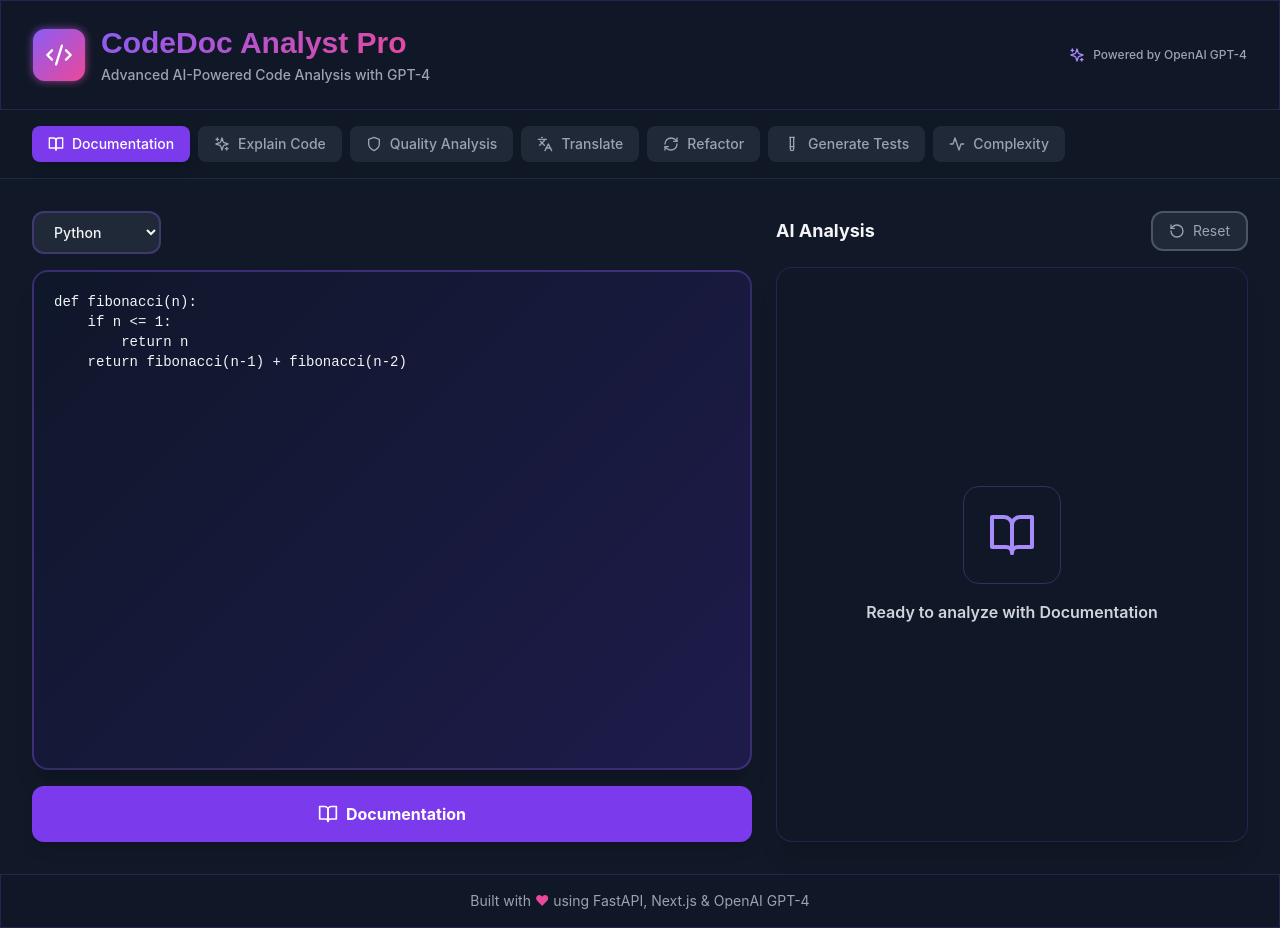
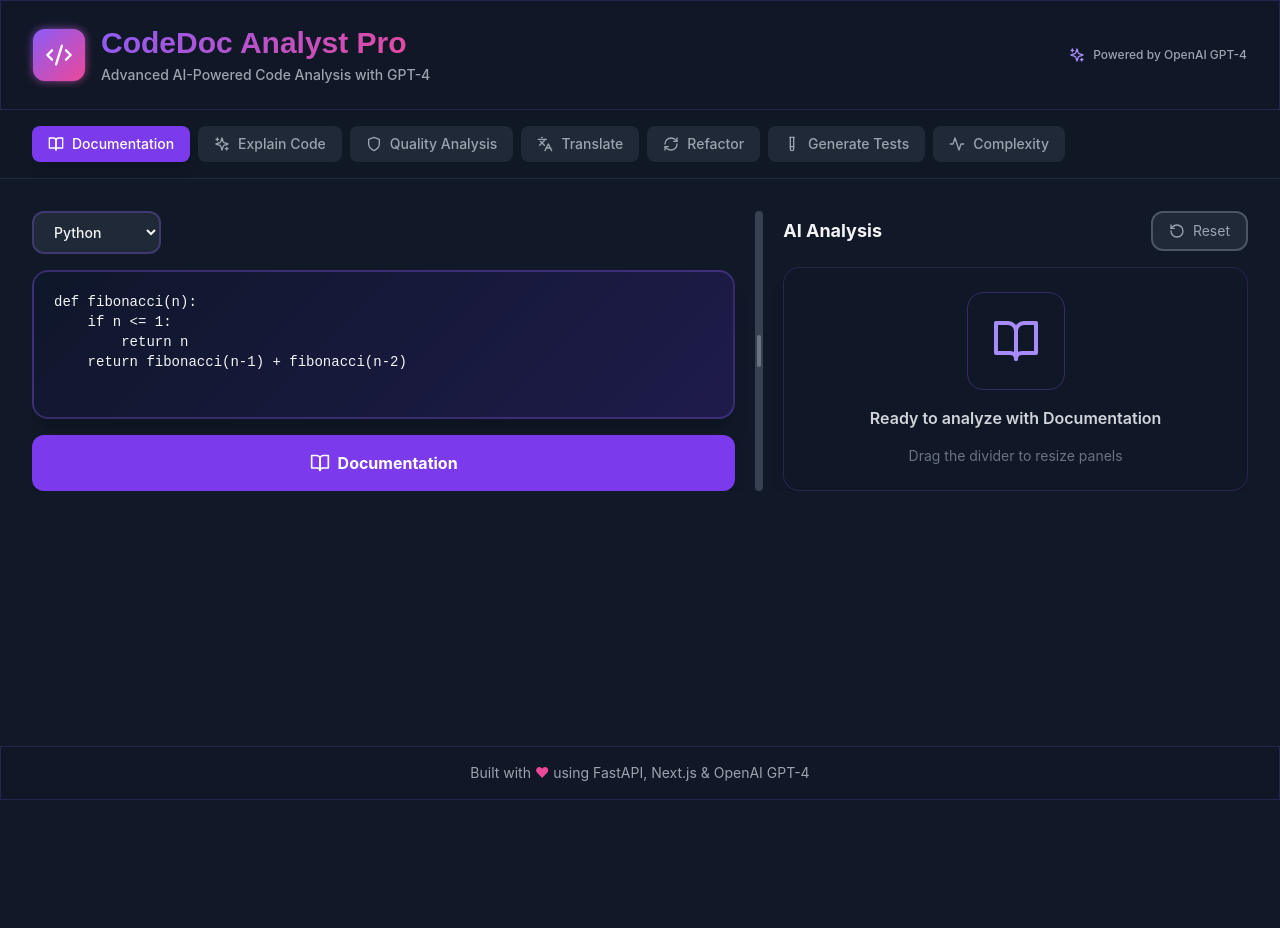
Before and after one commit to John-Tenkorang-Anim/codedoc-analyst-pro, a Next.js app in the folder frontend/: page / in a window 1280 px wide. After the commit the page ends 800 px from the top, so only its background shows below. Built offline with nearby package versions, Linux system fonts and the light colour scheme.

Commit message:
changed window pane interfaces

```diff
--- a/frontend/components/CodeAnalyzer.tsx
+++ b/frontend/components/CodeAnalyzer.tsx
@@ -2,6 +2,11 @@
 
 import { useState } from 'react'
 import { Code2, Copy, RotateCcw, Check, Loader2, Sparkles, Shield, RefreshCw, TestTube, Activity, Languages, BookOpen } from 'lucide-react'
+import ReactMarkdown from 'react-markdown'
+import { Prism as SyntaxHighlighter } from 'react-syntax-highlighter'
+import { vscDarkPlus } from 'react-syntax-highlighter/dist/esm/styles/prism'
+import { Panel, PanelGroup, PanelResizeHandle } from 'react-resizable-panels'
+
 const API_URL = process.env.NEXT_PUBLIC_API_URL || 'https://codedoc-backend-n2p8.onrender.com'
 const LANGUAGES = ['Python', 'JavaScript', 'TypeScript', 'Java', 'C++', 'Go', 'Rust', 'PHP', 'Ruby', 'Swift', 'Kotlin', 'C#']
 
@@ -59,7 +64,7 @@
       const data = await response.json()
       setOutput(data.result)
     } catch (err) {
-      setError('Failed to analyze code. Make sure the backend is running.')
+      setError('Failed to analyze code. Backend may be waking up (takes 30-60s on free tier).')
       console.error(err)
     } finally {
       setLoading(false)
@@ -97,9 +102,8 @@
 
   return (
     <div className="min-h-screen bg-gray-900 text-gray-100 flex flex-col">
-      {/* Header */}
       <header className="glass-card border-b border-violet-500/20 sticky top-0 z-50">
-        <div className="max-w-7xl mx-auto px-4 sm:px-6 lg:px-8 py-6">
+        <div className="max-w-full mx-auto px-4 sm:px-6 lg:px-8 py-6">
           <div className="flex items-center justify-between">
             <div className="flex items-center gap-4">
               <div className="relative">
@@ -125,9 +129,8 @@
         </div>
       </header>
 
-      {/* Feature Tabs */}
       <div className="border-b border-gray-800 bg-gray-900/50 sticky top-[88px] z-40">
-        <div className="max-w-7xl mx-auto px-4 sm:px-6 lg:px-8">
+        <div className="max-w-full mx-auto px-4 sm:px-6 lg:px-8">
           <div className="flex gap-2 overflow-x-auto py-4">
             {FEATURES.map((feature) => {
               const Icon = feature.icon
@@ -152,11 +155,10 @@
         </div>
       </div>
 
-      {/* Main Content */}
-      <main className="flex-1 max-w-7xl mx-auto w-full px-4 sm:px-6 lg:px-8 py-8">
-        <div className="grid grid-cols-1 lg:grid-cols-5 gap-6">
-          {/* Input Section */}
-          <div className="flex flex-col gap-4 lg:col-span-3">
+      <main className="flex-1 w-full px-4 sm:px-6 lg:px-8 py-8">
+        <PanelGroup direction="horizontal" className="h-[calc(100vh-18rem)]">
+          <Panel defaultSize={60} minSize={30}>
+            <div className="flex flex-col gap-4 h-full pr-3">
               <div className="flex items-center justify-between gap-4">
                 <select
                   value={language}
@@ -188,7 +190,7 @@
                 value={code}
                 onChange={(e) => setCode(e.target.value)}
                 placeholder="Paste your code here..."
-              className="flex-1 w-full p-5 font-mono text-sm code-editor text-gray-100 border-2 border-violet-500/30 rounded-2xl resize-none focus:outline-none focus:ring-2 focus:ring-violet-500 shadow-xl min-h-[500px]"
+                className="flex-1 w-full p-5 font-mono text-sm code-editor text-gray-100 border-2 border-violet-500/30 rounded-2xl resize-none focus:outline-none focus:ring-2 focus:ring-violet-500 shadow-xl"
               />
 
               <button
@@ -215,9 +217,14 @@
                 </div>
               )}
             </div>
+          </Panel>
 
-          {/* Output Section */}
-          <div className="flex flex-col gap-4 lg:col-span-2">
+          <PanelResizeHandle className="w-2 bg-gray-700 hover:bg-violet-500 transition-colors mx-2 rounded-full cursor-col-resize flex items-center justify-center">
+            <div className="w-1 h-8 bg-gray-500 rounded-full"></div>
+          </PanelResizeHandle>
+
+          <Panel defaultSize={40} minSize={25}>
+            <div className="flex flex-col gap-4 h-full pl-3">
               <div className="flex items-center justify-between">
                 <h2 className="text-lg font-bold text-gray-100">AI Analysis</h2>
                 <div className="flex gap-2">
@@ -249,17 +256,43 @@
                 </div>
               </div>
 
-            <div className="flex-1 glass-card p-6 rounded-2xl overflow-auto shadow-xl min-h-[500px]">
+              <div className="flex-1 glass-card p-6 rounded-2xl overflow-auto shadow-xl">
                 {loading ? (
                   <div className="flex flex-col items-center justify-center h-full gap-4">
                     <Loader2 className="w-16 h-16 animate-spin text-violet-500" />
                     <p className="text-gray-300 font-semibold">Analyzing with GPT-4...</p>
-                  <p className="text-gray-500 text-sm">This should be fast</p>
                   </div>
                 ) : output ? (
-                <div className="text-sm text-gray-300 leading-relaxed whitespace-pre-wrap font-mono bg-gray-800/50 p-6 rounded-xl border border-violet-500/20">
+                  <ReactMarkdown
+                    components={{
+                      code: ({inline, className, children, ...props}: any) => {
+                        const match = /language-(\w+)/.exec(className || '')
+                        return !inline && match ? (
+                          <SyntaxHighlighter
+                            style={vscDarkPlus}
+                            language={match[1]}
+                            PreTag="div"
+                            className="rounded-lg my-4"
+                          >
+                            {String(children).replace(/\n$/, '')}
+                          </SyntaxHighlighter>
+                        ) : (
+                          <code className="bg-violet-900/30 px-2 py-0.5 rounded text-violet-300 font-mono text-sm">
+                            {children}
+                          </code>
+                        )
+                      },
+                      p: ({children}: any) => <p className="mb-4 text-gray-300 leading-relaxed">{children}</p>,
+                      h1: ({children}: any) => <h1 className="text-2xl font-bold mb-4 mt-6 text-violet-300">{children}</h1>,
+                      h2: ({children}: any) => <h2 className="text-xl font-bold mb-3 mt-5 text-violet-300">{children}</h2>,
+                      h3: ({children}: any) => <h3 className="text-lg font-bold mb-2 mt-4 text-violet-300">{children}</h3>,
+                      ul: ({children}: any) => <ul className="list-disc list-inside mb-4 space-y-1 text-gray-300">{children}</ul>,
+                      ol: ({children}: any) => <ol className="list-decimal list-inside mb-4 space-y-1 text-gray-300">{children}</ol>,
+                      strong: ({children}: any) => <strong className="font-bold text-violet-300">{children}</strong>,
+                    }}
+                  >
                     {output}
-                </div>
+                  </ReactMarkdown>
                 ) : (
                   <div className="flex flex-col items-center justify-center h-full text-center gap-4">
                     <div className={`p-6 rounded-2xl border ${getColorClasses(currentFeature?.color || 'violet').border}`}>
@@ -268,16 +301,17 @@
                     <p className="text-gray-300 font-semibold">
                       Ready to analyze with {currentFeature?.name}
                     </p>
+                    <p className="text-gray-500 text-sm">Drag the divider to resize panels</p>
                   </div>
                 )}
               </div>
             </div>
-        </div>
+          </Panel>
+        </PanelGroup>
       </main>
 
-      {/* Footer */}
       <footer className="glass-card border-t border-violet-500/20 mt-auto">
-        <div className="max-w-7xl mx-auto px-4 sm:px-6 lg:px-8 py-4">
+        <div className="max-w-full mx-auto px-4 sm:px-6 lg:px-8 py-4">
           <p className="text-center text-sm text-gray-400">
             Built with <span className="text-pink-500">❤</span> using FastAPI, Next.js & OpenAI GPT-4
           </p>
--- a/frontend/package.json
+++ b/frontend/package.json
@@ -12,12 +12,16 @@
     "lucide-react": "^0.263.1",
     "next": "14.2.5",
     "react": "^18.3.1",
-    "react-dom": "^18.3.1"
+    "react-dom": "^18.3.1",
+    "react-markdown": "^10.1.0",
+    "react-resizable-panels": "^3.0.6",
+    "react-syntax-highlighter": "^15.6.6"
   },
   "devDependencies": {
     "@types/node": "^20.14.12",
     "@types/react": "^18.3.3",
     "@types/react-dom": "^18.3.0",
+    "@types/react-syntax-highlighter": "^15.5.13",
     "autoprefixer": "^10.4.19",
     "eslint": "^8.57.0",
     "eslint-config-next": "14.2.5",
```
Also changed, not shown: 1 other file (tests, documents, lock files or other folders). Lines whose indentation alone changed are shown as unchanged.
